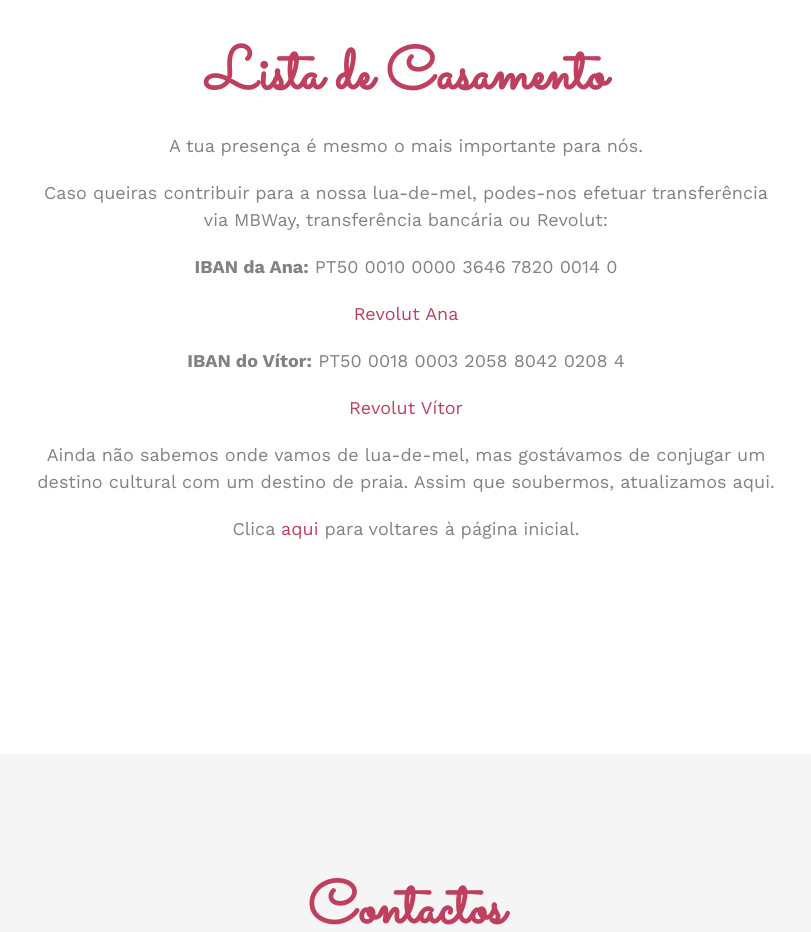
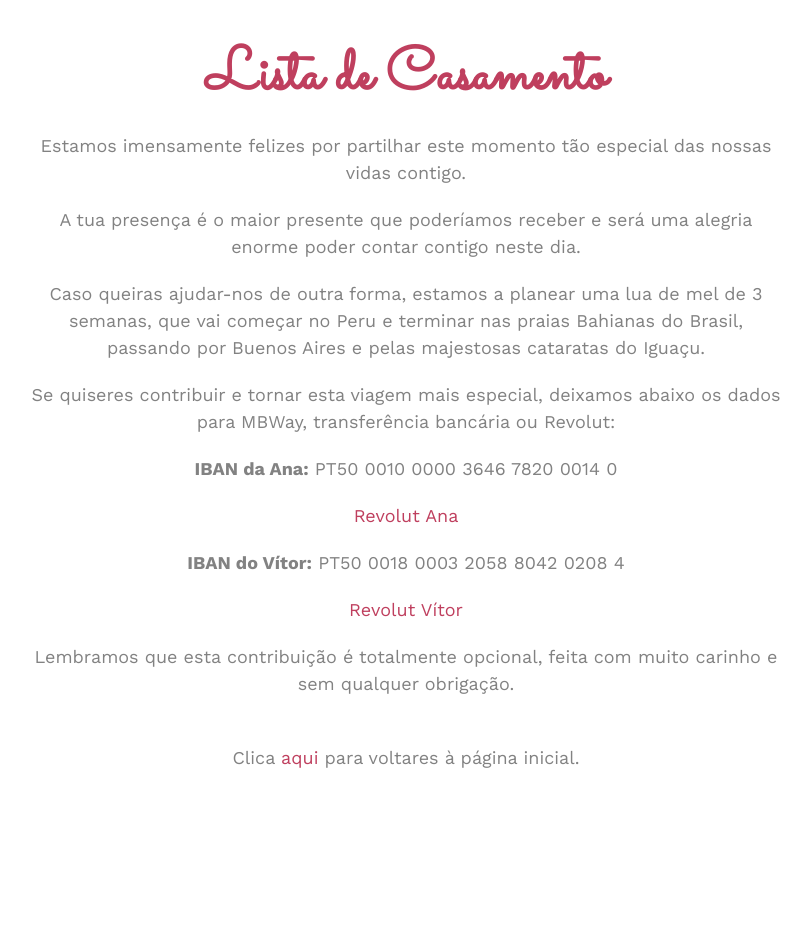
Before and after one commit to avalente88/ana-e-vitor, a plain HTML site: page help_page.html in a window 1280 px wide. Shown: the part 980-1912 px from the top of the page, without its empty margins (234-1045 px from the left). Drawn offline with nearby package versions, Linux system fonts and the light colour scheme; files whose address does not match are found by name.

Commit message:
update lua de mel

```diff
--- a/help_page.html
+++ b/help_page.html
@@ -90,14 +90,16 @@
 				<div class="col-md-8 col-md-offset-2 text-center fh5co-heading animate-box">
 					<h2>Lista de Casamento</h2>
 
-					<p>A tua presença é mesmo o mais importante para nós.</p>
-					<p>Caso queiras contribuir para a nossa lua-de-mel, podes-nos efetuar transferência via MBWay, transferência bancária ou Revolut:</p>
+					<p>Estamos imensamente felizes por partilhar este momento tão especial das nossas vidas contigo.</p>
+					<p>A tua presença é o maior presente que poderíamos receber e será uma alegria enorme poder contar contigo neste dia.</p>
+					<p>Caso queiras ajudar-nos de outra forma, estamos a planear uma lua de mel de 3 semanas, que vai começar no Peru e terminar nas praias Bahianas do Brasil, passando por Buenos Aires e pelas majestosas cataratas do Iguaçu.</p>
+					<p>Se quiseres contribuir e tornar esta viagem mais especial, deixamos abaixo os dados para MBWay, transferência bancária ou Revolut:</p>
 					<p><b>IBAN da Ana:</b> PT50 0010 0000 3646 7820 0014 0</p>
 					<p><a href="https://revolut.me/ana16wr">Revolut Ana</a></p>
 					<p><b>IBAN do Vítor:</b> PT50 0018 0003 2058 8042 0208 4</p>
 					<p><a href="https://revolut.me/vitoraires87">Revolut Vítor</a></p>
-					</ul>
-					<p>Ainda não sabemos onde vamos de lua-de-mel, mas gostávamos de conjugar um destino cultural com um destino de praia. Assim que soubermos, atualizamos aqui.</p>
+					<p>Lembramos que esta contribuição é totalmente opcional, feita com muito carinho e sem qualquer obrigação.</p>
+					<br />
 					<p>Clica <a href="index.html">aqui</a> para voltares à página inicial.</p>
 				</div>
 			</div>
```
